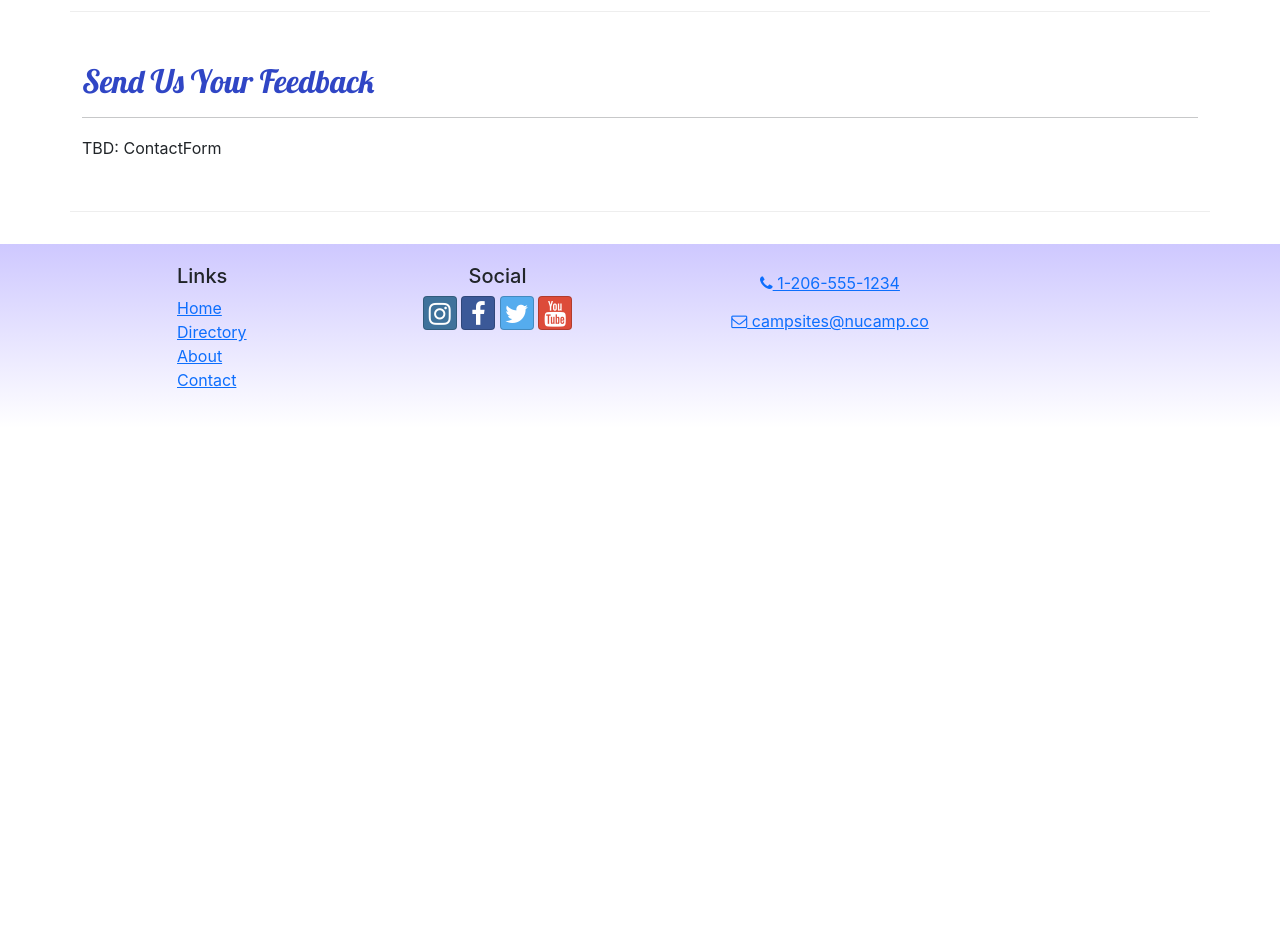
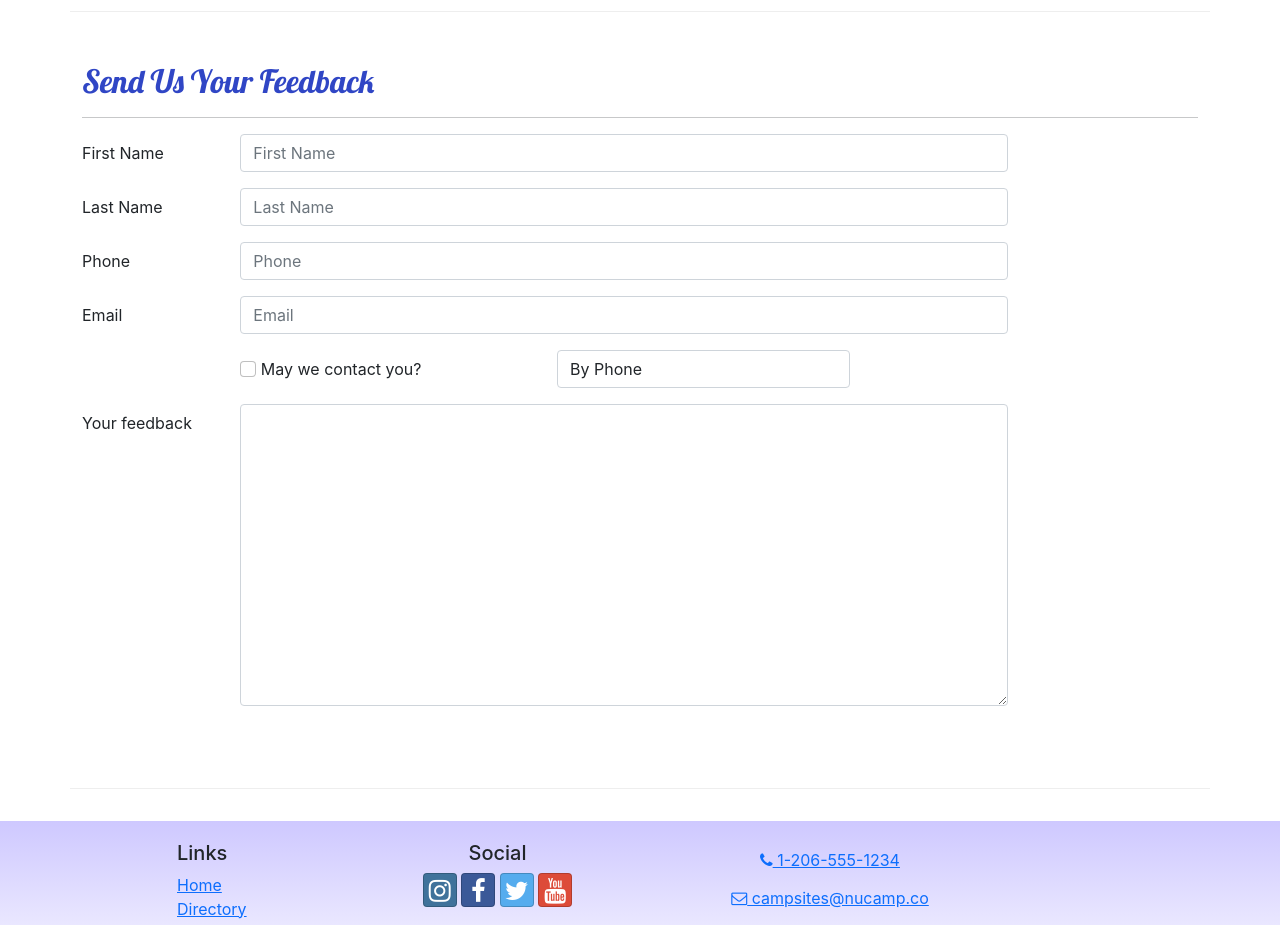
Before and after one commit to VittorioAltagracia/Camp-Website-Redux, a React (Create React App) app: page /contact in a window 1280 px wide. Shown: the part 480-1405 px from the top of the page. Before the commit the page ends 908 px from the top, so only its background shows below. Built offline with nearby package versions, Linux system fonts and the light colour scheme.

Commit message:
Created a form using formik

```diff
--- /dev/null
+++ b/src/components/ContactForm.js
@@ -0,0 +1,106 @@
+import { Button, Label, Col, FormGroup } from "reactstrap";
+import { Formik, Field, Form } from "formik";
+
+const ContactForm = () => {
+  return (
+    <Formik
+      initialValues={{
+        firstName: "",
+        lastName: "",
+        phoneNum: "",
+        email: "",
+        agree: false,
+        contactType: "By Phone",
+        feedback: "",
+      }}
+    >
+      {/* htmlFor transpiles to FOR attribute in html */}
+      <Form>
+        <FormGroup row>
+          <Label htmlFor="firstName" md="2">
+            First Name
+          </Label>
+          <Col md="10">
+            <Field
+              name="firstName"
+              className="form-control"
+              placeholder="First Name"
+            />
+          </Col>
+        </FormGroup>
+
+        <FormGroup row>
+          <Label htmlFor="lastName" md="2">
+            Last Name
+          </Label>
+          <Col md="10">
+            <Field
+              className="form-control"
+              name="lastName"
+              placeholder="Last Name"
+            />
+          </Col>
+        </FormGroup>
+
+        <FormGroup row>
+          <Label htmlFor="phoneNum" md="2">
+            {" "}
+            Phone
+          </Label>
+          <Col md="10">
+            <Field
+              className="form-control"
+              name="phoneNum"
+              placeholder="Phone"
+            />
+          </Col>
+        </FormGroup>
+
+        <FormGroup row>
+          <Label htmlFor="email" md="2">
+            {" "}
+            Email
+          </Label>
+          <Col md="10">
+            <Field
+              className="form-control"
+              name="email"
+              placeholder="Email"
+              type="email"
+            />
+          </Col>
+        </FormGroup>
+
+        <FormGroup row>
+          <Label check md={{ size: 4, offset: 2 }}>
+            <Field name="agree" type="checkbox" className="form-check-input" />{" "}
+            May we contact you?
+          </Label>
+          <Col md="4">
+            <Field name="contactType" as="select" className="form-control">
+              <option>By Phone</option>
+              <option>By Email</option>
+            </Field>
+          </Col>
+        </FormGroup>
+
+        <FormGroup row>
+          <Label htmlFor="feedback" md="2">
+            Your feedback
+          </Label>
+          <Col md="10">
+            <Field
+              name="feedback"
+              as="textarea"
+              rows="12"
+              className="form-control"
+            />
+          </Col>
+        </FormGroup>
+        <FormGroup row></FormGroup>
+      </Form>
+    </Formik>
+  );
+};
+
+export default ContactForm;
--- a/src/pages/ContactPage.js
+++ b/src/pages/ContactPage.js
@@ -1,5 +1,6 @@
 import { Container, Col, Row } from "reactstrap";
 import SubHeader from "../components/SubHeader";
+import ContactForm from "../components/ContactForm";
 
 const ContactPage = () => {
   return (
@@ -30,12 +31,16 @@
           </a>
         </Col>
       </Row>
+
       <Row className="row-content">
         <Col xs="12">
           <h2>Send Us Your Feedback</h2>
           <hr />
         </Col>
-        <Col md="10">TBD: ContactForm</Col>
+        <Col md="10">
+          {" "}
+          <ContactForm />
+        </Col>
       </Row>
     </Container>
   );
```
